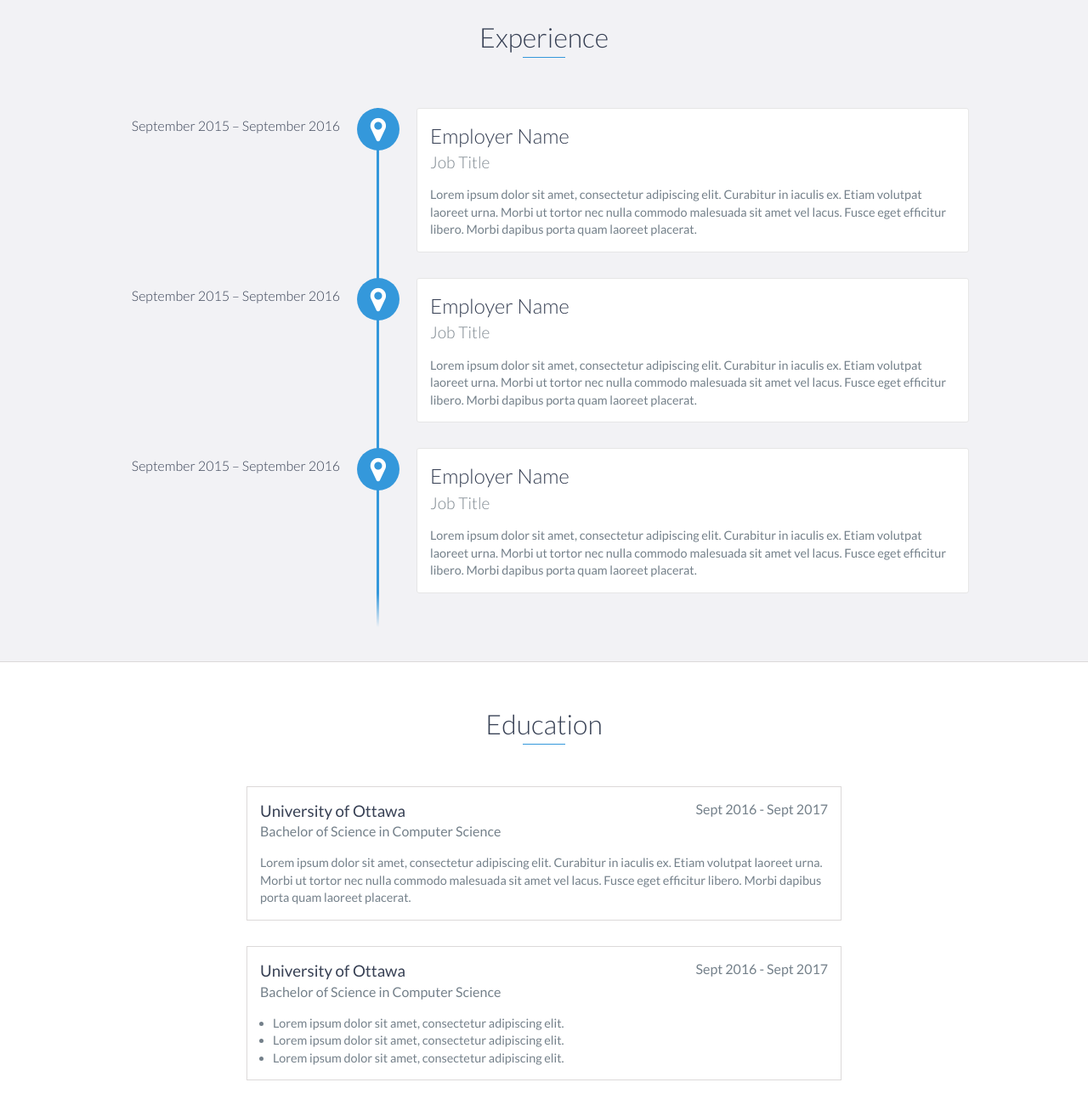
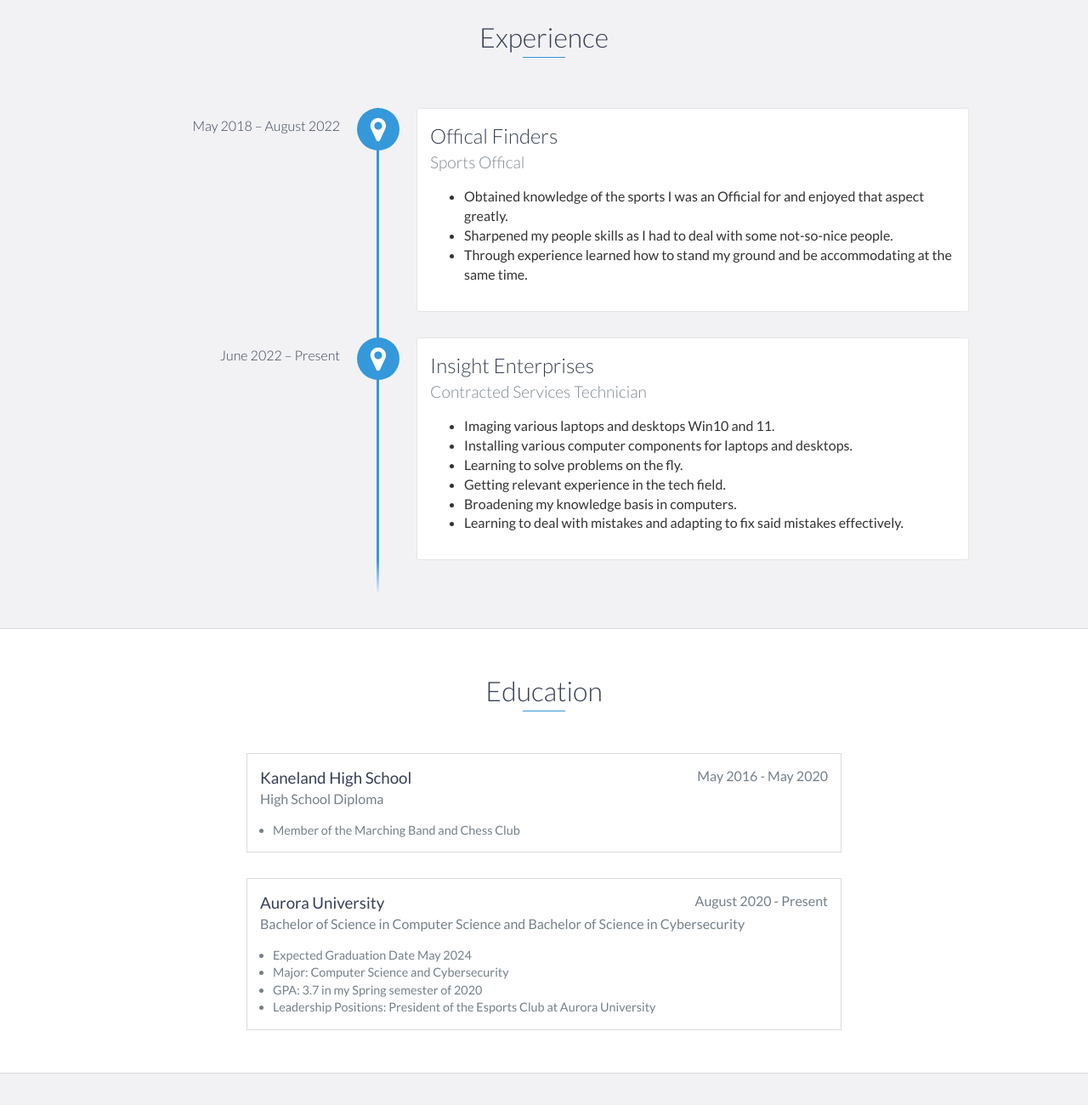
Before and after one commit to kroye0213/kroye0213.github.io, a website: page index.html in a window 1280 px wide. Shown: the part 1140-2440 px from the top of the page at 85% size. Drawn offline with nearby package versions, Linux system fonts and the light colour scheme.

Commit message:
Update 10/7

```diff
--- a/index.html
+++ b/index.html
@@ -86,27 +86,30 @@
     <div id="experience" class="background-alt">
         <h2 class="heading">Experience</h2>
         <div id="experience-timeline">
-            <div data-date="September 2015 – September 2016">
-                <h3>Employer Name</h3>
-                <h4>Job Title</h4>
+            <div data-date="May 2018 – August 2022">
+                <h3>Offical Finders</h3>
+                <h4>Sports Offical</h4>
                 <p>
-                    Lorem ipsum dolor sit amet, consectetur adipiscing elit. Curabitur in iaculis ex. Etiam volutpat laoreet urna. Morbi ut tortor nec nulla commodo malesuada sit amet vel lacus. Fusce eget efficitur libero. Morbi dapibus porta quam laoreet placerat.
+                    <ul>
+                    <li>Obtained knowledge of the sports I was an Official for and enjoyed that aspect greatly.</li>
+                    <li>Sharpened my people skills as I had to deal with some not-so-nice people.</li>
+                    <li>Through experience learned how to stand my ground and be accommodating at the same time.</li>
+            </ul>
                 </p>
             </div>
 
-            <div data-date="September 2015 – September 2016">
-                <h3>Employer Name</h3>
-                <h4>Job Title</h4>
+            <div data-date="June 2022 – Present">
+                <h3>Insight Enterprises</h3>
+                <h4>Contracted Services Technician</h4>
                 <p>
-                    Lorem ipsum dolor sit amet, consectetur adipiscing elit. Curabitur in iaculis ex. Etiam volutpat laoreet urna. Morbi ut tortor nec nulla commodo malesuada sit amet vel lacus. Fusce eget efficitur libero. Morbi dapibus porta quam laoreet placerat.
-                </p>
-            </div>
-
-            <div data-date="September 2015 – September 2016">
-                <h3>Employer Name</h3>
-                <h4>Job Title</h4>
-                <p>
-                    Lorem ipsum dolor sit amet, consectetur adipiscing elit. Curabitur in iaculis ex. Etiam volutpat laoreet urna. Morbi ut tortor nec nulla commodo malesuada sit amet vel lacus. Fusce eget efficitur libero. Morbi dapibus porta quam laoreet placerat.
+                    <ul>
+                    <li> Imaging various laptops and desktops Win10 and 11.</li>
+                    <li>Installing various computer components for laptops and desktops.</li>
+                    <li>Learning to solve problems on the fly.</li>
+                    <li>Getting relevant experience in the tech field.</li>
+                    <li>Broadening my knowledge basis in computers.</li>
+                    <li>Learning to deal with mistakes and adapting to fix said mistakes effectively.</li>
+            </ul>
                 </p>
             </div>
         </div>
@@ -116,28 +119,33 @@
     <div id="education">
         <h2 class="heading">Education</h2>
         <div class="education-block">
-            <h3>University of Ottawa</h3>
-            <span class="education-date">Sept 2016 - Sept 2017</span>
-            <h4>Bachelor of Science in Computer Science</h4>
+            <h3>Kaneland High School</h3>
+            <span class="education-date">May 2016 - May 2020</span>
+            <h4>High School Diploma</h4>
             <p>
-                Lorem ipsum dolor sit amet, consectetur adipiscing elit. Curabitur in iaculis ex. Etiam volutpat laoreet urna. Morbi ut tortor nec nulla commodo malesuada sit amet vel lacus. Fusce eget efficitur libero. Morbi dapibus porta quam laoreet placerat.
+               <ul>
+                <li>Member of the Marching Band and Chess Club</li>
+        </ul>
             </p>
         </div>
         <!-- End .education-block -->
 
         <div class="education-block">
-            <h3>University of Ottawa</h3>
-            <span class="education-date">Sept 2016 - Sept 2017</span>
-            <h4>Bachelor of Science in Computer Science</h4>
+            <h3>Aurora University</h3>
+            <span class="education-date">August 2020 - Present</span>
+            <h4>Bachelor of Science in Computer Science and Bachelor of Science in Cybersecurity</h4>
             <ul>
                 <li>
-                    Lorem ipsum dolor sit amet, consectetur adipiscing elit.
+                    Expected Graduation Date May 2024
                 </li>
                 <li>
-                    Lorem ipsum dolor sit amet, consectetur adipiscing elit.
+                    Major: Computer Science and Cybersecurity
                 </li>
                 <li>
-                    Lorem ipsum dolor sit amet, consectetur adipiscing elit.
+                    GPA: 3.7 in my Spring semester of 2020
+                </li>
+                <li>
+                    Leadership Positions: President of the Esports Club at Aurora University
                 </li>
             </ul>
         </div>
@@ -151,15 +159,15 @@
             <div class="row">
                 <div class="project shadow-large">
                     <div class="project-image">
-                        <img src="images/project.jpg" />
+                        <img src="images/portfolio_pic_1.png" width="300px" height="300px" />
                     </div>
                     <!-- End .project-image -->
                     <div class="project-info">
-                        <h3>Project Name Here</h3>
+                        <h3>A Simple Bio of ME for Homework</h3>
                         <p>
-                            Lorem ipsum dolor sit amet, consectetur adipiscing elit. Curabitur in iaculis ex. Etiam volutpat laoreet urna. Morbi ut tortor nec nulla commodo malesuada sit amet vel lacus. Fusce eget efficitur libero. Morbi dapibus porta quam laoreet placerat.
+                            This was a project for Web Development class. Super Simple Homework.
                         </p>
-                        <a href="#">View Project</a>
+                        <a href="">View Project</a>
                     </div>
                     <!-- End .project-info -->
                 </div>
```
Also changed, not shown: images/portfolio_pic_1.png (added).
